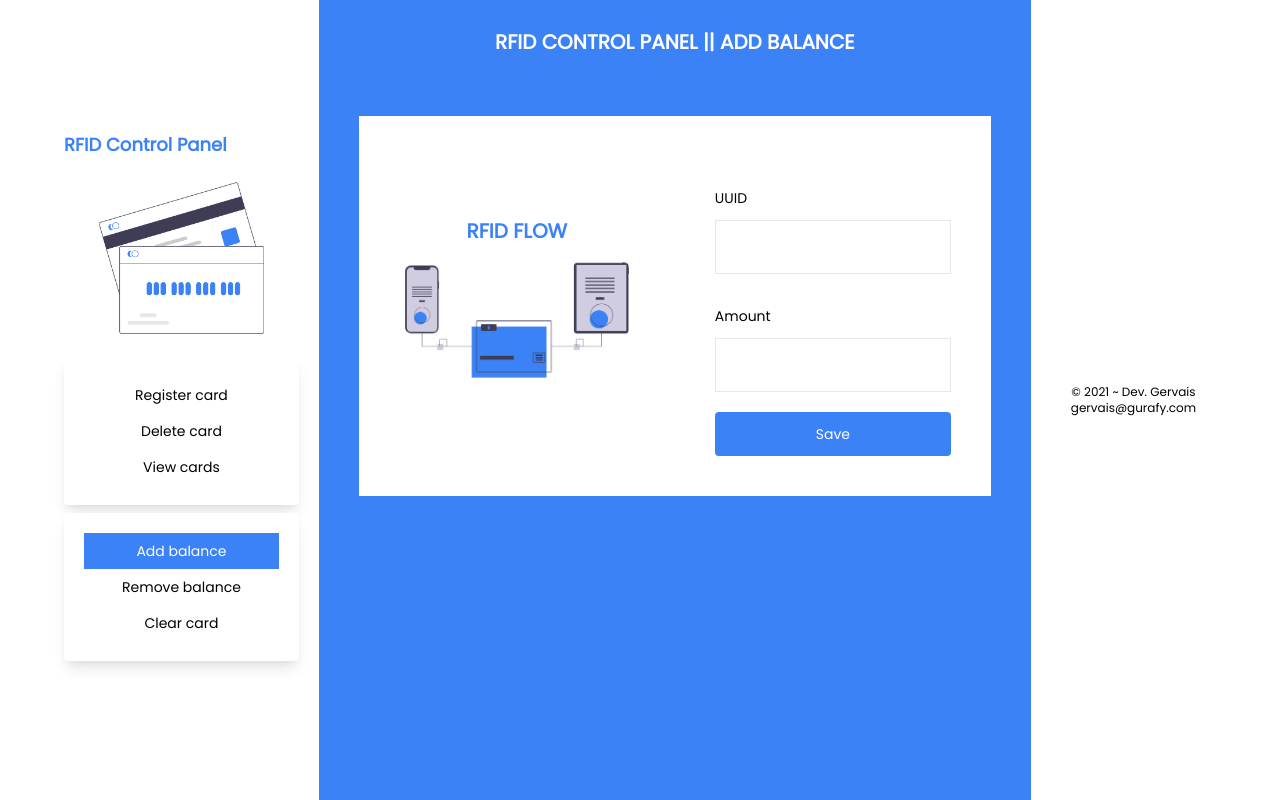
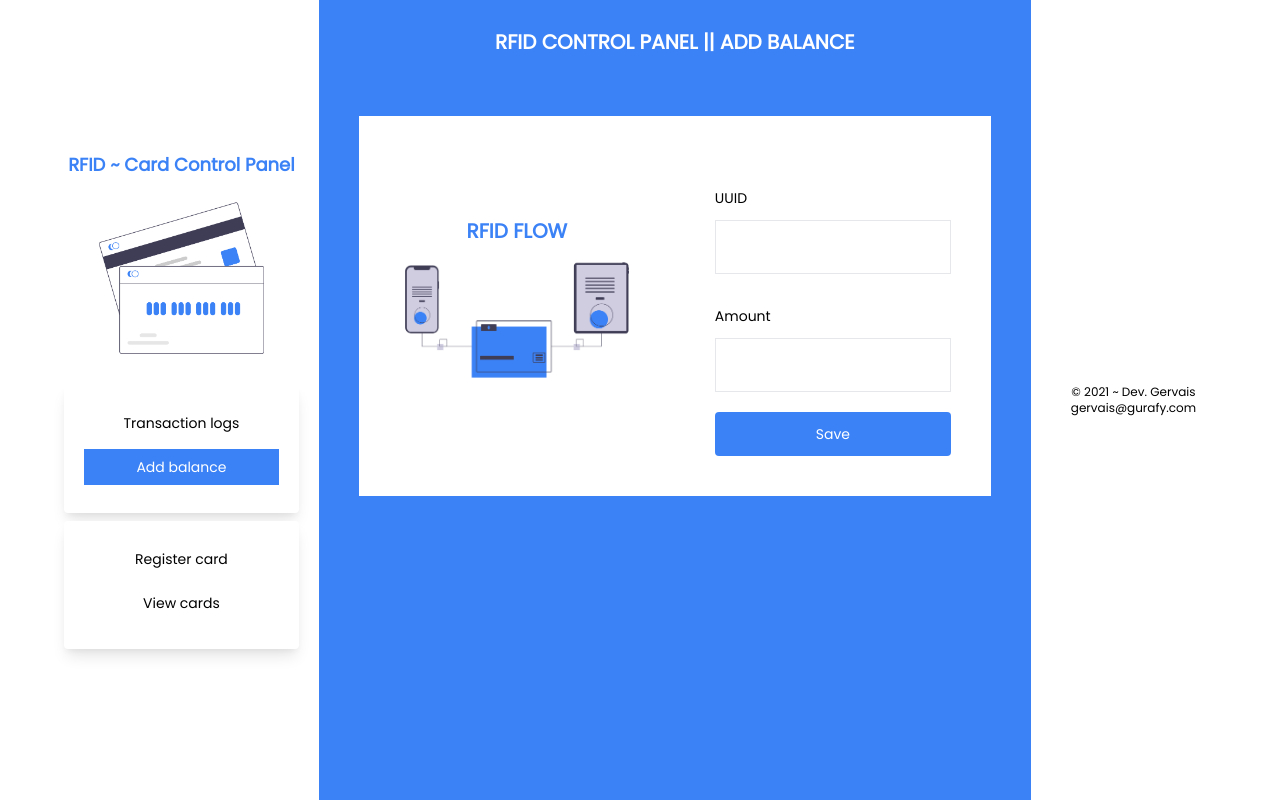
Before and after one commit to ishgervais/RFID, a React (Create React App) app: page /balance/add in a window 1280 px wide. Built offline with nearby package versions, Linux system fonts and the light colour scheme.

Commit message:
Changed the backend url

```diff
--- a/src/App.css
+++ b/src/App.css
@@ -24,7 +24,7 @@ a:hover {
 
 /* Works on Chrome, Edge, and Safari */
 *::-webkit-scrollbar {
-  width: 12px;
+  width: 10px;
 }
 
 *::-webkit-scrollbar-track {
--- a/src/components/ReadCard.jsx
+++ b/src/components/ReadCard.jsx
@@ -4,6 +4,8 @@ import socketIOClient from "socket.io-client"
 // skeleton loader
 import Skeleton from "react-loading-skeleton";
 import url from '../utils/url';
+import { icons } from '../utils/icons';
+
 export function ReadCards() {
     const [cards, setCards] = useState([])
     const [loading, setLoading] = useState(false);
@@ -57,9 +59,12 @@ export function ReadCards() {
 
                             </div>
                             <div className="lg:w-1/4 mb-2">
-                                <div className="title font-bold mb-3">ACTION</div>
-                       Delete
-                    </div>
+                                <div className="title font-bold mb-3 gap-2">ACTION</div>
+                                <div className="flex gap-2 justify-center">
+                                    <span className="flex justify-center">   {icons.trash}</span>
+                                    <span className="flex justify-center">   {icons.add}</span>
+                                </div>
+                            </div>
 
                         </div>
                     </>
@@ -96,8 +101,12 @@ export function ReadCards() {
                                     </div>
                                     <div className="lg:w-1/4 mb-2">
                                         <div className="title font-bold mb-3">ACTION</div>
-                       Delete
-                    </div>
+                                        <div className="flex gap-2 justify-center">
+                                            <span className="flex justify-center">   {icons.trash}</span>
+                                            <span className="flex justify-center">   {icons.add}</span>
+                                        </div>
+
+                                    </div>
 
                                 </div>
                             );
--- a/src/pages/Dashboard.jsx
+++ b/src/pages/Dashboard.jsx
@@ -1,23 +1,25 @@
-import {NavLink} from 'react-router-dom';
+import { NavLink } from 'react-router-dom';
 import cardLogo from '../images/cardLogo.png';
 export function Dashboard(props) {
-return(
+    return (
         <div className="lg:flex lg:gap-5 lg:mx-16 items-center h-screen">
             <div className="lg:w-1/4 h-screeen">
-        <div className="text-lg font-bold text-blue-500 lg:float-left">RFID Control Panel</div>
+                <div className="text-lg font-bold text-blue-500">RFID ~ Card Control Panel</div>
+
                 <div className="">
-            <img src={cardLogo} alt=""/>
+                    <img src={cardLogo} alt="" />
                 </div>
+                <div className="bg-white rounded shadow-lg my-2 p-5 text-sm">
+                    <NavLink to="/balance/logs" className="block p-2">Transaction logs</NavLink>
+                    <NavLink to="/balance/add" className="block p-2 my-2">Add balance</NavLink>
+                </div>
+
                 <div className="bg-white rounded shadow-lg p-5 text-sm">
                     <NavLink to="/create/card" className="block p-2" activeClassName="active">Register card</NavLink>
-            <NavLink to="/delete/card" className="block p-2">Delete card</NavLink>
-            <NavLink to="/view/cards" className="block p-2">View cards</NavLink>
+                    {/* <NavLink to="/delete/card" className="block p-2">Delete card</NavLink> */}
+                    <NavLink to="/view/cards" className="block p-2 my-2">View cards</NavLink>
                 </div>
-        <div className="bg-white rounded shadow-lg my-2 p-5 text-sm">
-            <NavLink to="/balance/add" className="block p-2">Add balance</NavLink>
-            <NavLink to="/balance/remove" className="block p-2">Remove balance</NavLink>
-            <NavLink to="/balance/clear" className="block p-2">Clear card</NavLink>
-        </div>
+
                 {/* <div className="bg-white rounded  my-3 p-5 text-xs lg:block sm:hidden  ">
             &copy; 2021 ~ Dev. Gervais <br/> gervais@gurafy.com
         </div> */}
@@ -29,7 +31,7 @@ return(
                 {props.children}
             </div>
             <div className="bg-white rounded  my-3 p-5 text-xs sm:block ">
-    &copy; 2021 ~ Dev. Gervais <br/> gervais@gurafy.com
+                &copy; 2021 ~ Dev. Gervais <br /> gervais@gurafy.com
         </div>
         </div>
     );
--- /dev/null
+++ b/src/utils/icons.js
@@ -0,0 +1,8 @@
+const icons = {
+ trash : (
+    <svg xmlns="http://www.w3.org/2000/svg" viewBox="0 0 24 24" width="24" height="24"><path fill="none" d="M0 0h24v24H0z"/><path d="M17 6h5v2h-2v13a1 1 0 0 1-1 1H5a1 1 0 0 1-1-1V8H2V6h5V3a1 1 0 0 1 1-1h8a1 1 0 0 1 1 1v3zm1 2H6v12h12V8zm-9 3h2v6H9v-6zm4 0h2v6h-2v-6zM9 4v2h6V4H9z" fill="rgba(220,0,0,1)"/></svg>
+),
+add :
+(<svg xmlns="http://www.w3.org/2000/svg" viewBox="0 0 24 24" width="24" height="24"><path fill="none" d="M0 0h24v24H0z"/><path d="M4 3h16a1 1 0 0 1 1 1v16a1 1 0 0 1-1 1H4a1 1 0 0 1-1-1V4a1 1 0 0 1 1-1zm1 2v14h14V5H5zm6 6V7h2v4h4v2h-4v4h-2v-4H7v-2h4z" fill="rgba(0,31,211,1)"/></svg>)
+}
+export {icons};
--- a/src/utils/url.js
+++ b/src/utils/url.js
@@ -1 +1,3 @@
-export default process.env.NODE_ENV === 'production'? 'https://rfid-gersh.herokuapp.com': 'http://localhost:4040'
+export default process.env.NODE_ENV === 'production'? 'https://rfid-gersh.herokuapp.com':
+// 'http://localhost:4040'
+'https://rfid-gersh.herokuapp.com'
```
Lines whose indentation alone changed are shown as unchanged.
